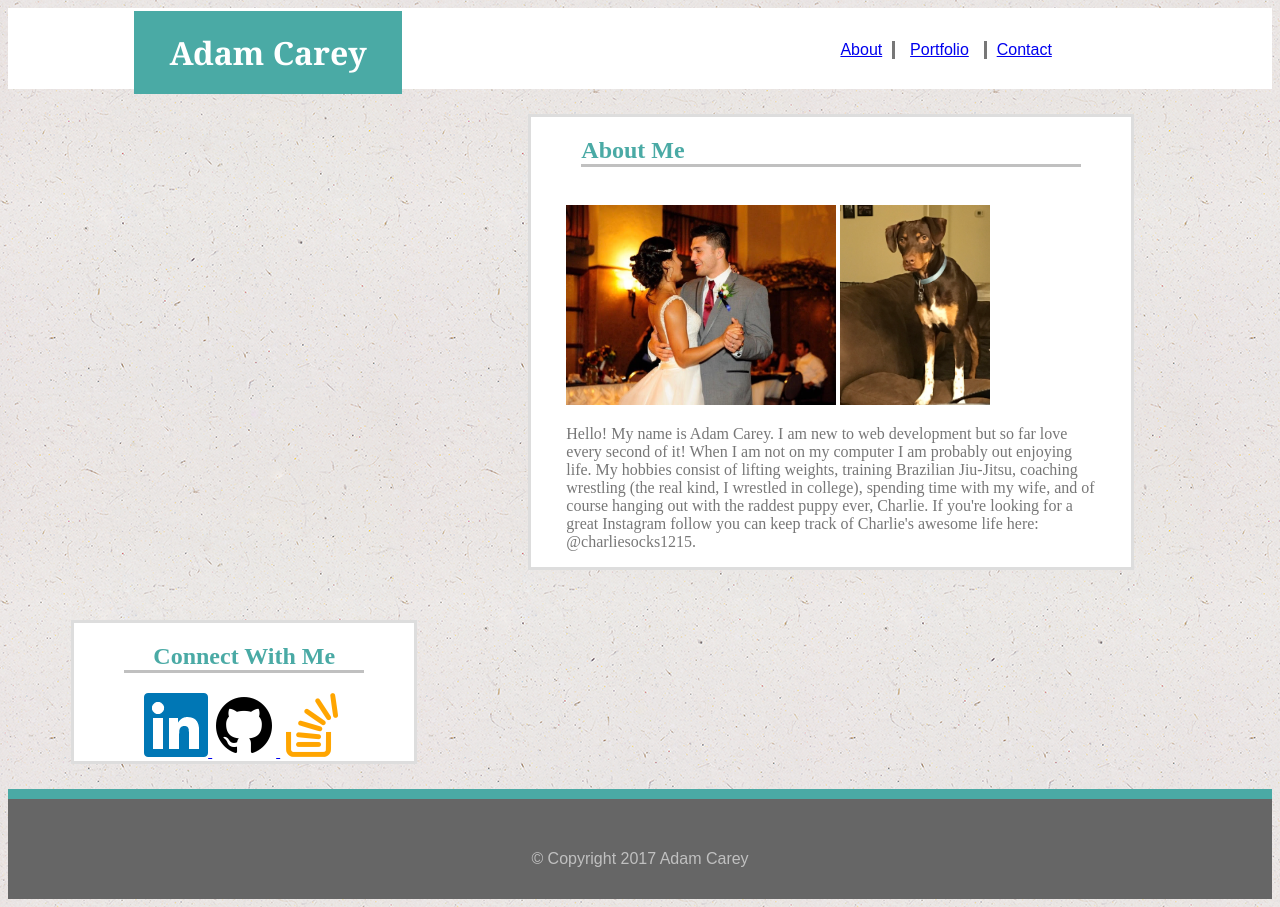
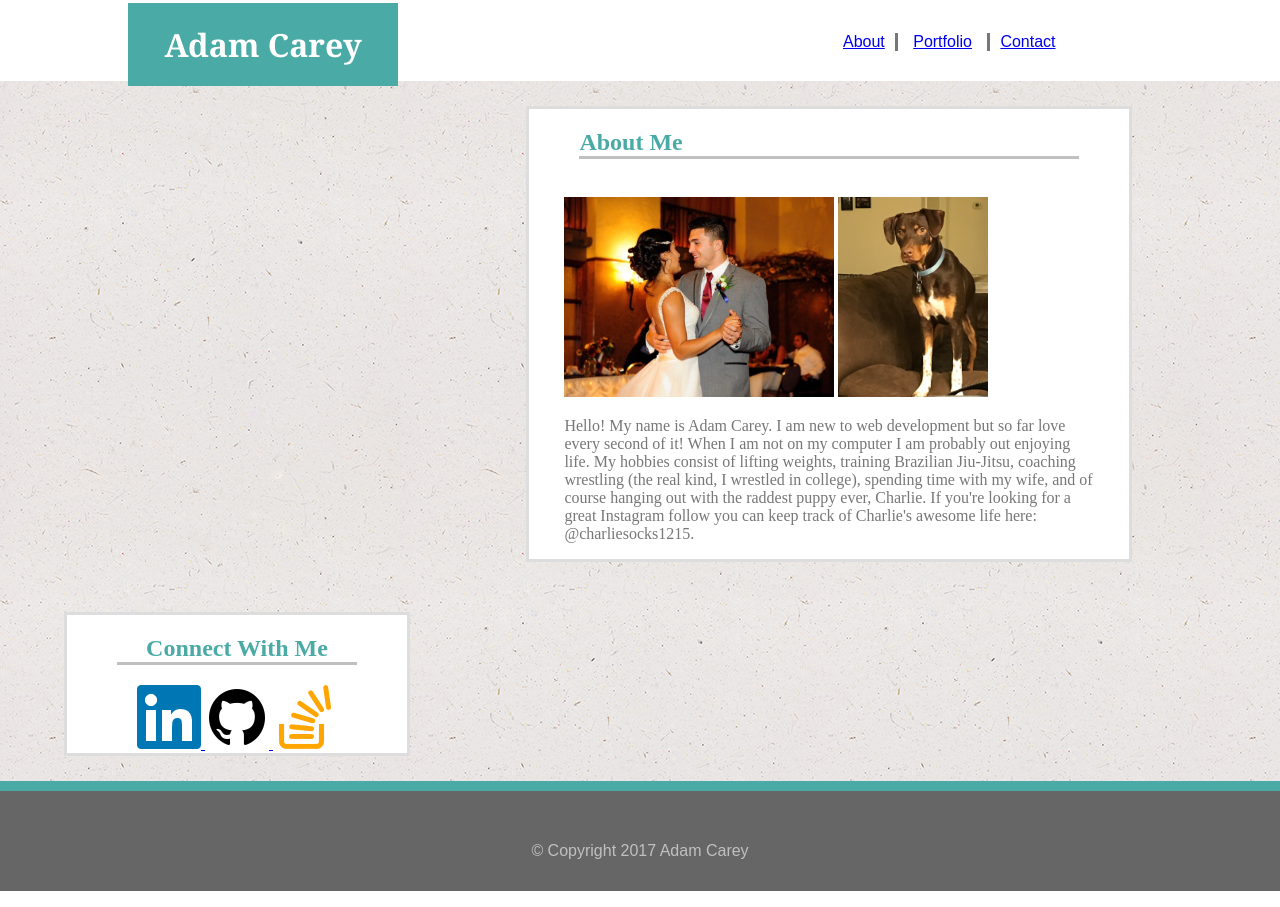
Before and after one commit to adcarey/Basic-Portfolio, a plain HTML site: page index.html in a window 1280 px wide. Drawn offline with Linux system fonts and the light colour scheme.

Commit message:
reset CSS folder

```diff
--- a/assets/css/reset.css
+++ b/assets/css/reset.css
@@ -0,0 +1,48 @@
+/* http://meyerweb.com/eric/tools/css/reset/
+   v2.0 | 20110126
+   License: none (public domain)
+*/
+
+html, body, div, span, applet, object, iframe,
+h1, h2, h3, h4, h5, h6, p, blockquote, pre,
+a, abbr, acronym, address, big, cite, code,
+del, dfn, em, img, ins, kbd, q, s, samp,
+small, strike, strong, sub, sup, tt, var,
+b, u, i, center,
+dl, dt, dd, ol, ul, li,
+fieldset, form, label, legend,
+table, caption, tbody, tfoot, thead, tr, th, td,
+article, aside, canvas, details, embed,
+figure, figcaption, footer, header, hgroup,
+menu, nav, output, ruby, section, summary,
+time, mark, audio, video {
+	margin: 0;
+	padding: 0;
+	border: 0;
+	font-size: 100%;
+	font: inherit;
+	vertical-align: baseline;
+}
+/* HTML5 display-role reset for older browsers */
+article, aside, details, figcaption, figure,
+footer, header, hgroup, menu, nav, section {
+	display: block;
+}
+body {
+	line-height: 1;
+}
+ol, ul {
+	list-style: none;
+}
+blockquote, q {
+	quotes: none;
+}
+blockquote:before, blockquote:after,
+q:before, q:after {
+	content: '';
+	content: none;
+}
+table {
+	border-collapse: collapse;
+	border-spacing: 0;
+}
--- a/assets/css/style.css
+++ b/assets/css/style.css
@@ -10,6 +10,7 @@ header {
 }
 /*updating the background*/
 body {
+	margin: 0;
 	background: url("../images/background.png");
 }
 /*changing style of heading*/
```
